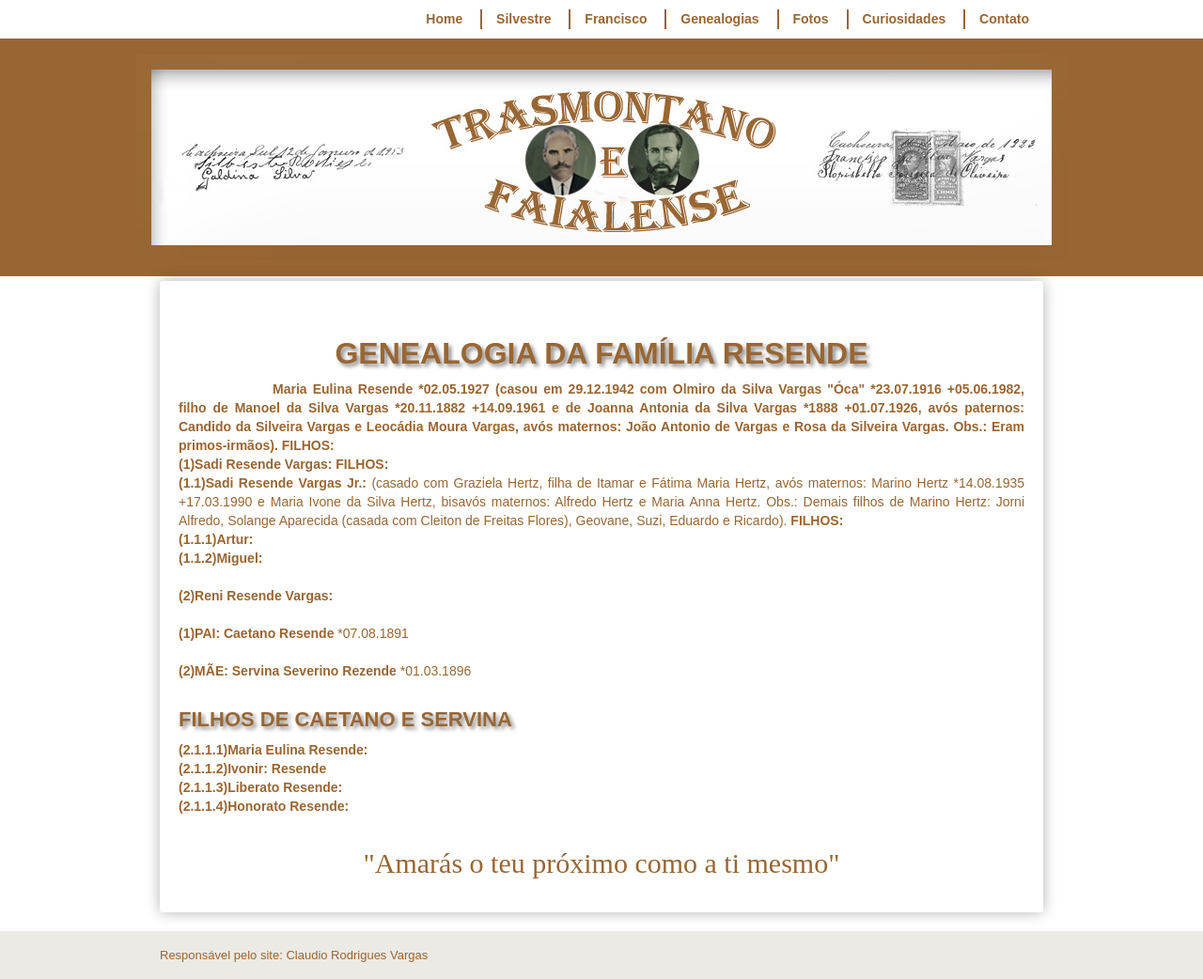
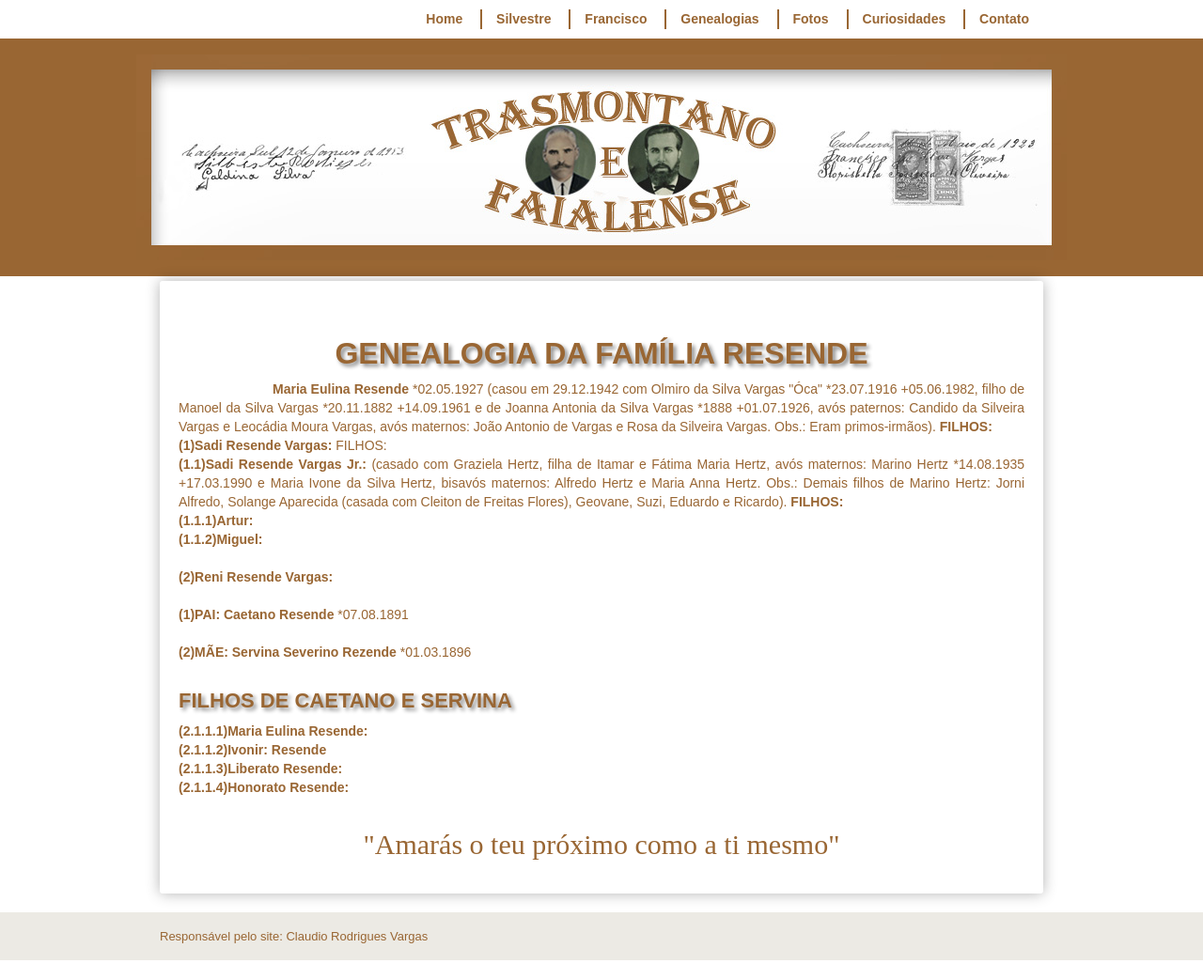
Before and after one commit to claudiovargas1955/claudiovargas1955.github.io, a Jekyll site: the page built from _pages/familia-resende.html, in a window 1280 px wide. Shown: the whole page at 94% size. Built offline with Jekyll 4.4.1, drawn with Linux system fonts in a browser that asks for light colours; some web fonts are replaced.

Commit message:
Update familia-resende.html

```diff
--- a/_pages/familia-resende.html
+++ b/_pages/familia-resende.html
@@ -95,7 +95,7 @@ details[open] summary {color:#996633;
 </style>
 
 <h1>GENEALOGIA DA FAMÍLIA RESENDE</h1>
-<b><p style="text-indent:100px";/>Maria Eulina Resende *02.05.1927 (casou em 29.12.1942 com Olmiro da Silva Vargas "Óca" *23.07.1916
+<b><p style="text-indent:100px";/>Maria Eulina Resende </b>*02.05.1927 (casou em 29.12.1942 com Olmiro da Silva Vargas "Óca" *23.07.1916
 +05.06.1982, filho de Manoel da Silva Vargas *20.11.1882 +14.09.1961 e de Joanna Antonia da Silva Vargas *1888 +01.07.1926, avós
 paternos: Candido da Silveira Vargas e Leocádia Moura Vargas, avós maternos: João Antonio de Vargas e Rosa da Silveira Vargas. Obs.:
 Eram primos-irmãos). <b>FILHOS: </b><br>
```
